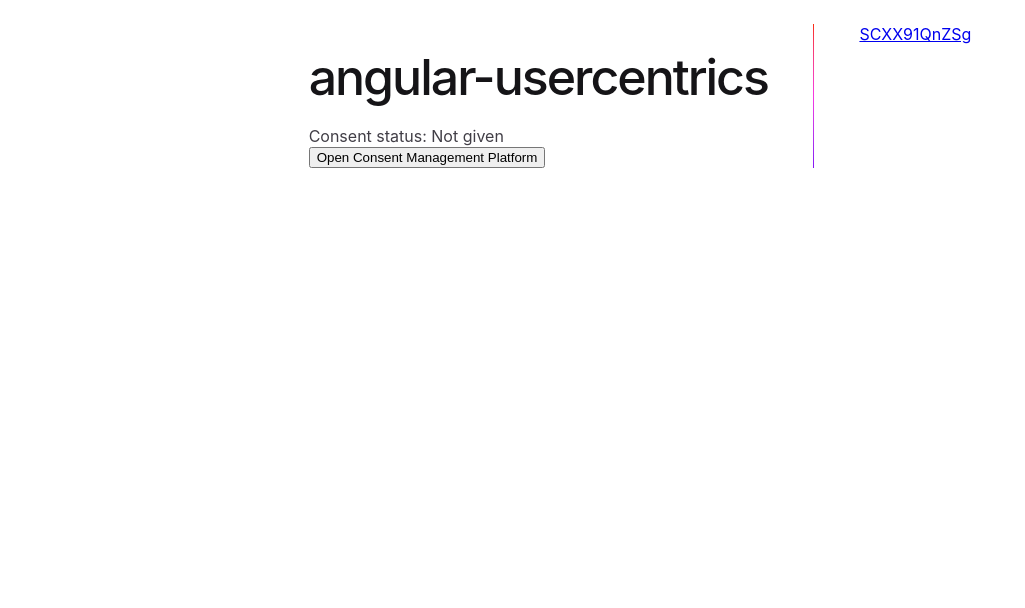
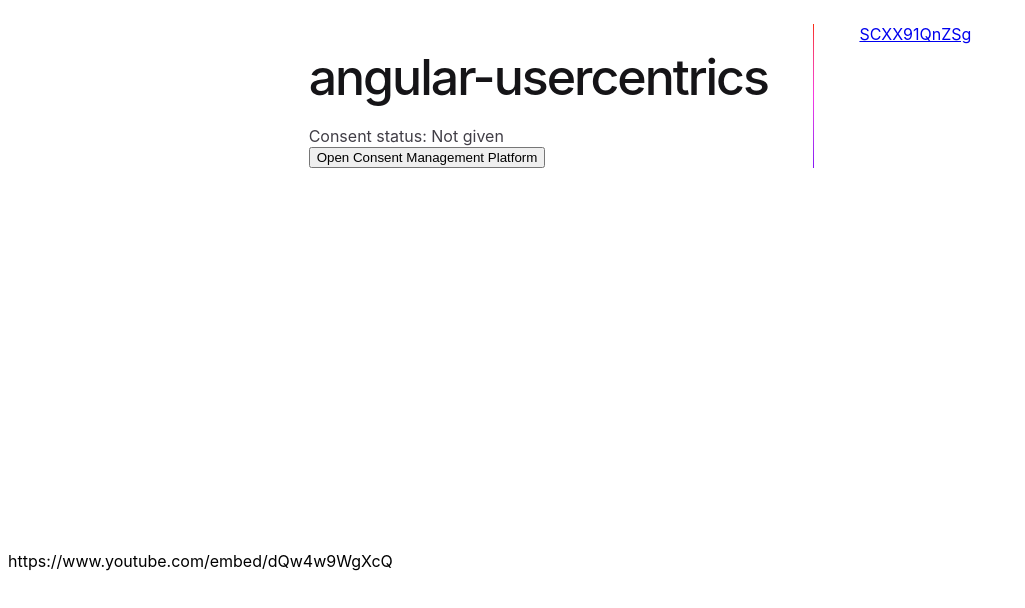
Before and after one commit to avergnaud/angular-usercentrics, an Angular app: page /youtube-video in a window 1280 px wide. Shown: the top 608 px of the page, without its empty margins (0-1025 px from the left). Built offline with nearby package versions, Linux system fonts and the light colour scheme.

Commit message:
tentative 1 pour variabiliser

```diff
--- a/src/app/app.component.ts
+++ b/src/app/app.component.ts
@@ -1,7 +1,7 @@
 import { Component, HostListener } from '@angular/core';
 import { RouterLink, RouterOutlet } from '@angular/router';
 import { CommonModule } from '@angular/common';
-import { UCUICMPEvent, UCUICMPEventType } from '../types';
+import { UCUICMPEvent, UCUICMPEventType } from './types';
 import { ConsentService } from './consent.service';
 
 declare global {
@@ -24,6 +24,7 @@
 
   @HostListener('window:UC_UI_CMP_EVENT', ['$event'])
   onUsercentricsEvent(event: UCUICMPEvent) {
+    console.log(event.detail.type)
     switch (event.detail.type) {
       case UCUICMPEventType.ACCEPT_ALL:
         this.consentService.consentGiven = true;
--- a/src/app/youtube-video/youtube-video.component.html
+++ b/src/app/youtube-video/youtube-video.component.html
@@ -1,8 +1,8 @@
 <iframe
   width="560"
   height="315"
-  uc-src="https://www.youtube.com/embed/dQw4w9WgXcQ"
+  [attr.uc-src]="videoUrlString"
   frameborder="0"
-  allow="accelerometer; autoplay; clipboard-write; encrypted-media; gyroscope; picture-in-picture"
   allowfullscreen>
 </iframe>
+<div>{{videoUrlString}}</div>
--- a/src/app/youtube-video/youtube-video.component.ts
+++ b/src/app/youtube-video/youtube-video.component.ts
@@ -1,7 +1,5 @@
-import { Component, OnInit } from '@angular/core';
-import { DomSanitizer, SafeResourceUrl } from '@angular/platform-browser';
-import { ConsentService } from '../consent.service';
-import { ActivatedRoute } from '@angular/router';
+import { Component } from '@angular/core';
+import { DomSanitizer, SafeResourceUrl } from "@angular/platform-browser";
 
 @Component({
   selector: 'app-youtube-video',
@@ -12,4 +10,16 @@
 })
 export class YoutubeVideoComponent {
 
+  videoUrlString:string = "https://www.youtube.com/embed/dQw4w9WgXcQ";
+  videoUrl:SafeResourceUrl;
+
+  constructor(private sanitizer:DomSanitizer) {
+    //debugger
+    if (window.UC_UI && window.UC_UI.isInitialized()) {
+      console.log('UC UI is already initialized');
+    } else {
+      console.log('UC UI is not initialized');
+    }
+    this.videoUrl = this.sanitizer.bypassSecurityTrustResourceUrl(this.videoUrlString);
+  }
 }
```
Also changed, not shown: src/app/types.ts (renamed from src/types.ts).
